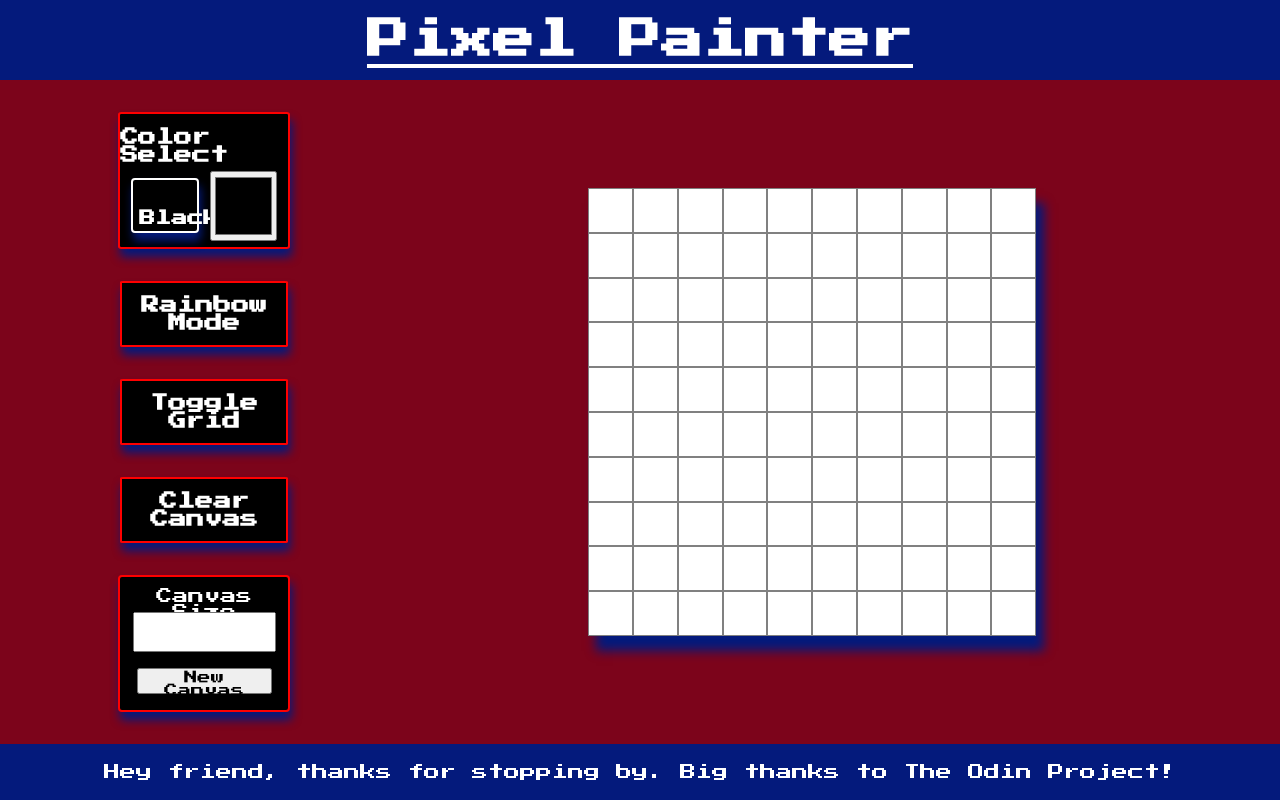
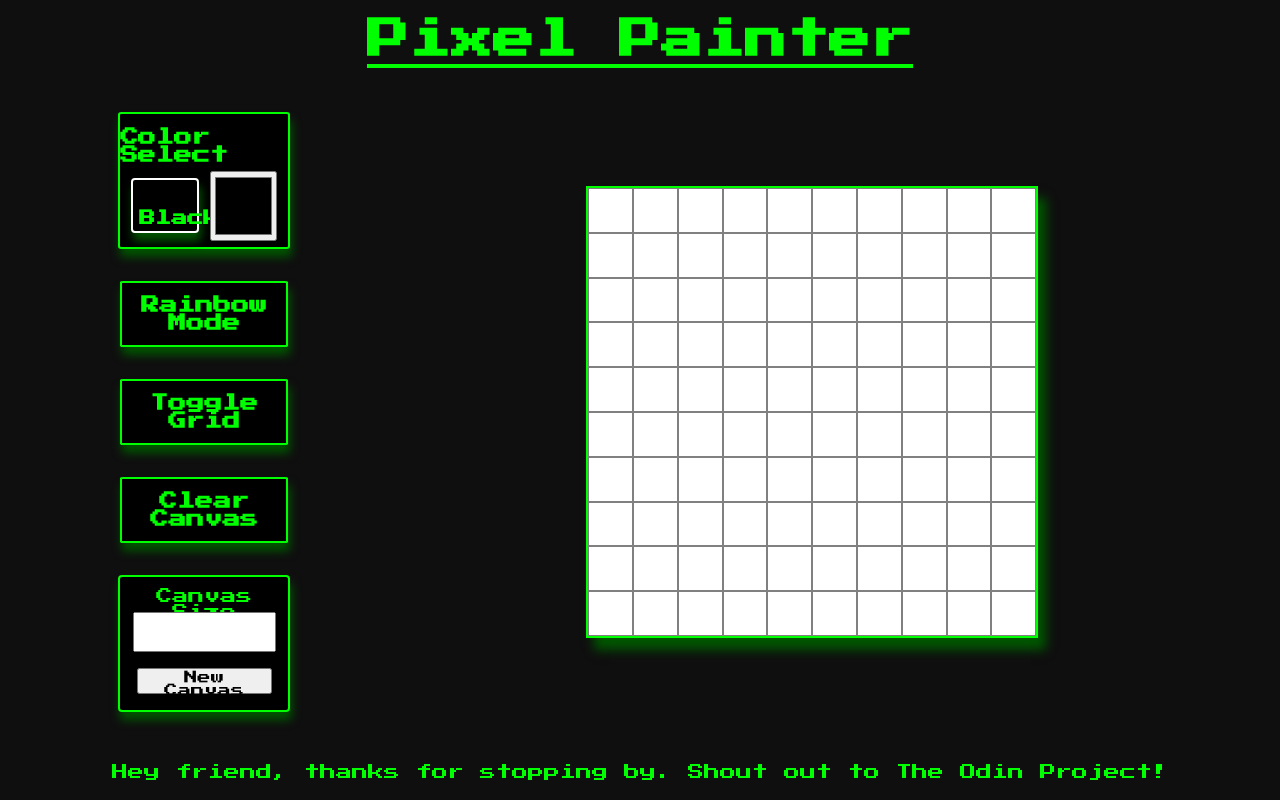
Before and after one commit to paulelden/PixelPainter, a plain HTML site: page index.html in a window 1280 px wide. Drawn offline with Linux system fonts and the light colour scheme.

Commit message:
Re-styled the site to look a little more clean

```diff
--- a/index.html
+++ b/index.html
@@ -35,7 +35,7 @@
         </div>
     </div>
     <div id="footer"><span id="footerText">Hey friend, thanks for stopping by.
-        Big thanks to The Odin Project!</span></div>
+        Shout out to The Odin Project!</span></div>
 </body>
 </html>
 
--- a/styles/index.css
+++ b/styles/index.css
@@ -18,13 +18,13 @@ body {
 
 .control {
     background-color: black;
-    color: white;
+    color: rgb(0, 255, 0);
     width: 60%;
     height: 10%;
     font-weight: bold;
     font-size: large;
-    box-shadow: 2px 8px 10px rgb(4, 26, 124);
-    border: 2px solid red;
+    box-shadow: 2px 8px 10px rgb(0, 85, 0);
+    border: 2px solid rgb(0, 255, 0);
     border-radius: 2%;
 }
 
@@ -44,14 +44,14 @@ body {
     align-items: center;
     height: 10%;
     width: 100%;
-    background-color: rgb(4, 26, 124);
+    background-color: rgb(15, 15, 15);
 }
 
 #title {
     font-size: 42px;
     font-weight: bold;
     text-decoration: underline;
-    color: white;
+    color: rgb(0, 255, 0);
 }
 
 #workspace {
@@ -60,7 +60,7 @@ body {
     justify-content: space-between;
     height: 83%;
     width: 100%;
-    background-color: rgb(124, 4, 27);
+    background-color: rgb(15, 15, 15);
 }
 
 #controlPanel {
@@ -101,7 +101,7 @@ body {
     width: 40%;
     height: 0%;
     padding-bottom: 30%;
-    box-shadow: 2px 8px 10px rgb(4, 26, 124);
+    box-shadow: 2px 8px 10px rgb(0, 85, 0);
 }
 
 #colorSelector {
@@ -118,8 +118,8 @@ body {
     height: 20%;
     background-color: black;
     color: white;
-    box-shadow: 2px 8px 10px rgb(4, 26, 124);
-    border: 2px solid red;
+    box-shadow: 2px 8px 10px rgb(0, 85, 0);
+    border: 2px solid rgb(0, 255, 0);
     border-radius: 4px;
 }
 
@@ -128,6 +128,7 @@ body {
     height: 25%;
     text-align: center;
     margin-bottom: -20px;
+    color: rgb(0, 255, 0);
 }
 
 #sizeInput {
@@ -157,7 +158,8 @@ body {
     width: 35vw;
     height: 35vw;
     background-color: white;
-    box-shadow: 8px 15px 10px rgb(4, 26, 124);
+    box-shadow: 8px 12px 10px rgb(0, 85, 0);
+    border: 2px solid rgb(0, 255, 0);
 }
 
 #footer {
@@ -167,6 +169,6 @@ body {
     height: 7%;
     width: 100%;
     margin: 0%;
-    background-color: rgb(4, 26, 124);
-    color: white;
+    background-color: rgb(15, 15, 15);
+    color: rgb(0, 255, 0);
 }
```
